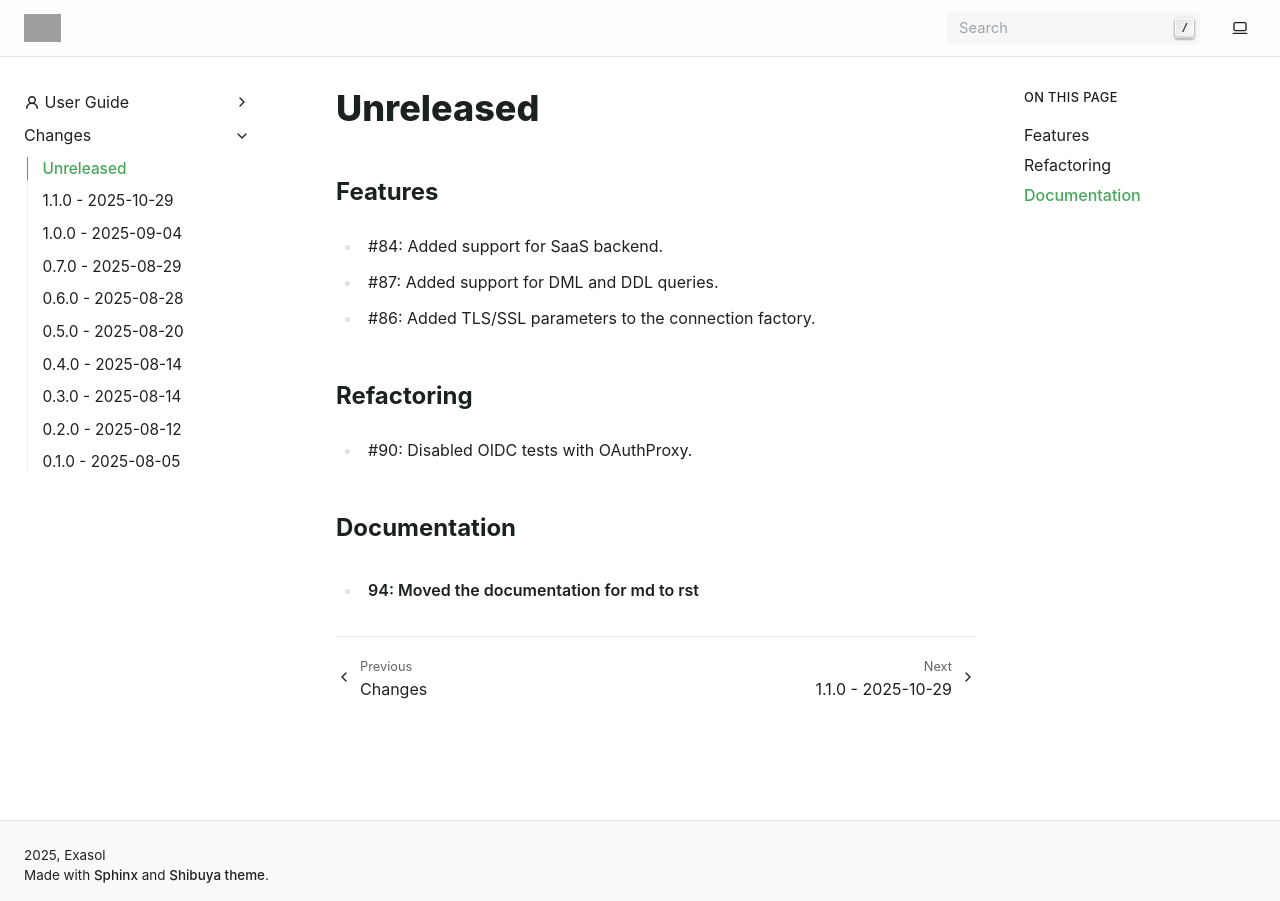
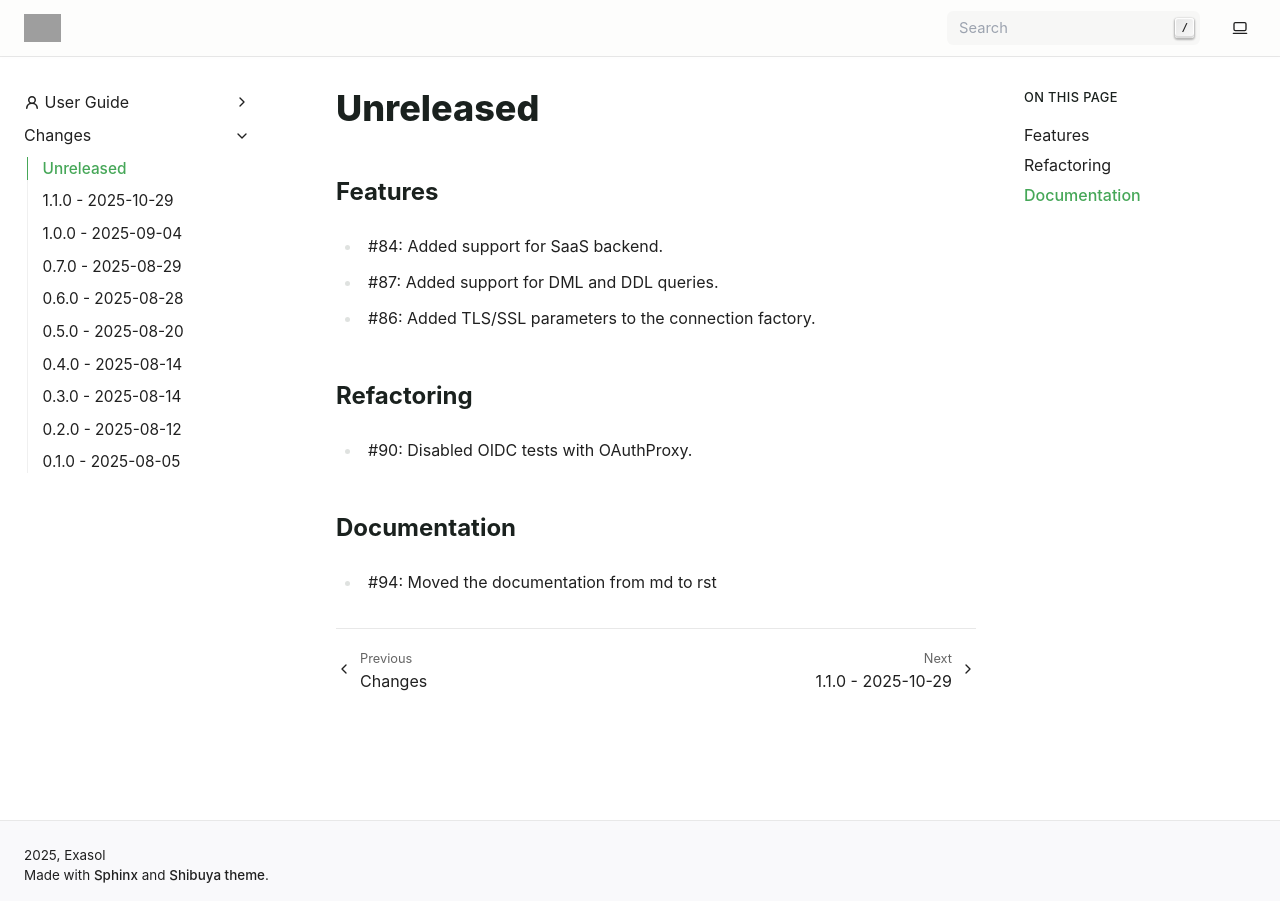
Before and after one commit to exasol/mcp-server, a Sphinx documentation site: the page built from doc/changes/unreleased.md, in a window 1280 px wide. Built offline with Sphinx 7.4.7, drawn with Linux system fonts in a browser that asks for light colours; pages that are not in the unit, such as notebooks, are missing from menus; grey boxes are pictures that could not be loaded.

Commit message:
#94: fixed a type in the changelog

```diff
--- a/doc/changes/unreleased.md
+++ b/doc/changes/unreleased.md
@@ -12,4 +12,4 @@
 
 ## Documentation
 
-* # 94: Moved the documentation for md to rst
+* #94: Moved the documentation from md to rst
```
